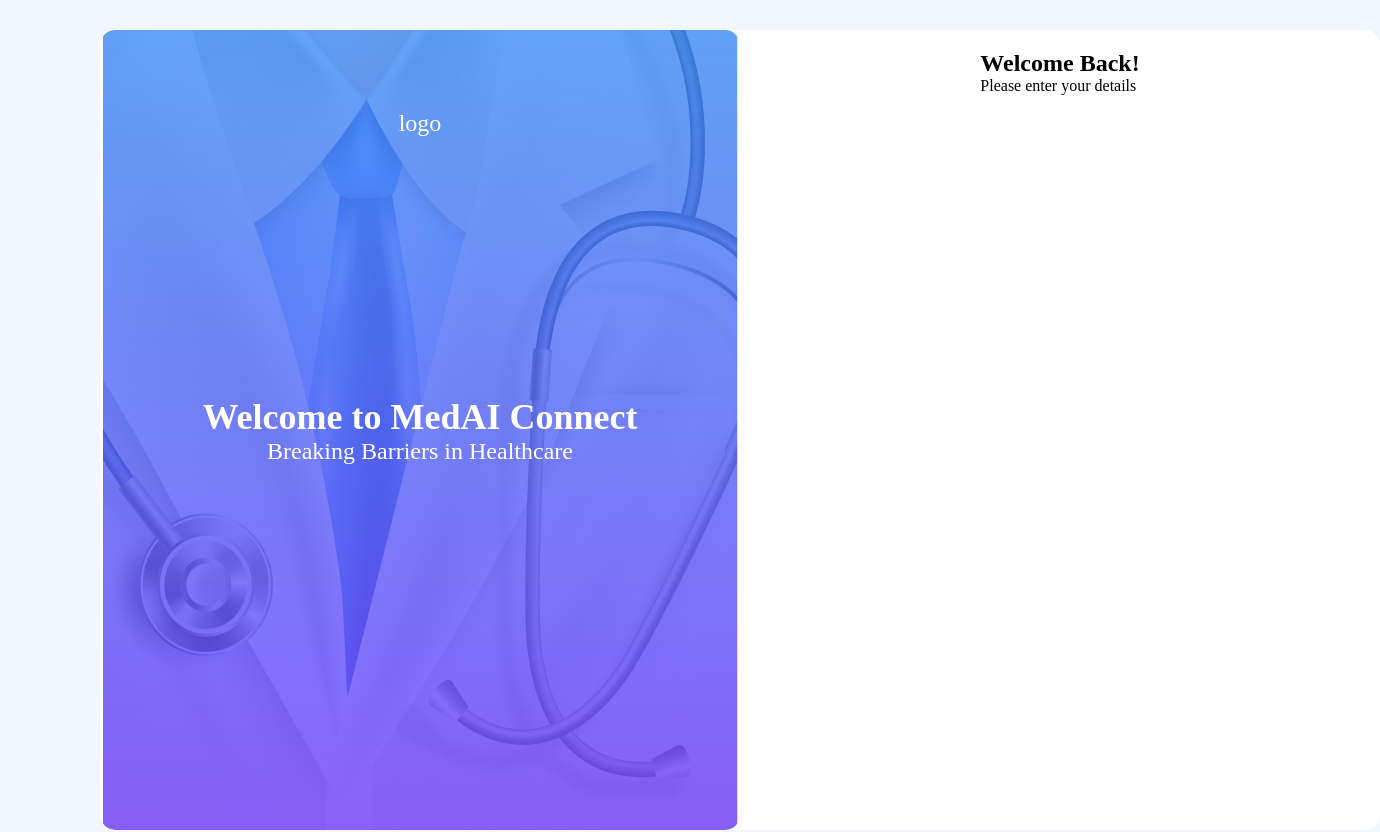
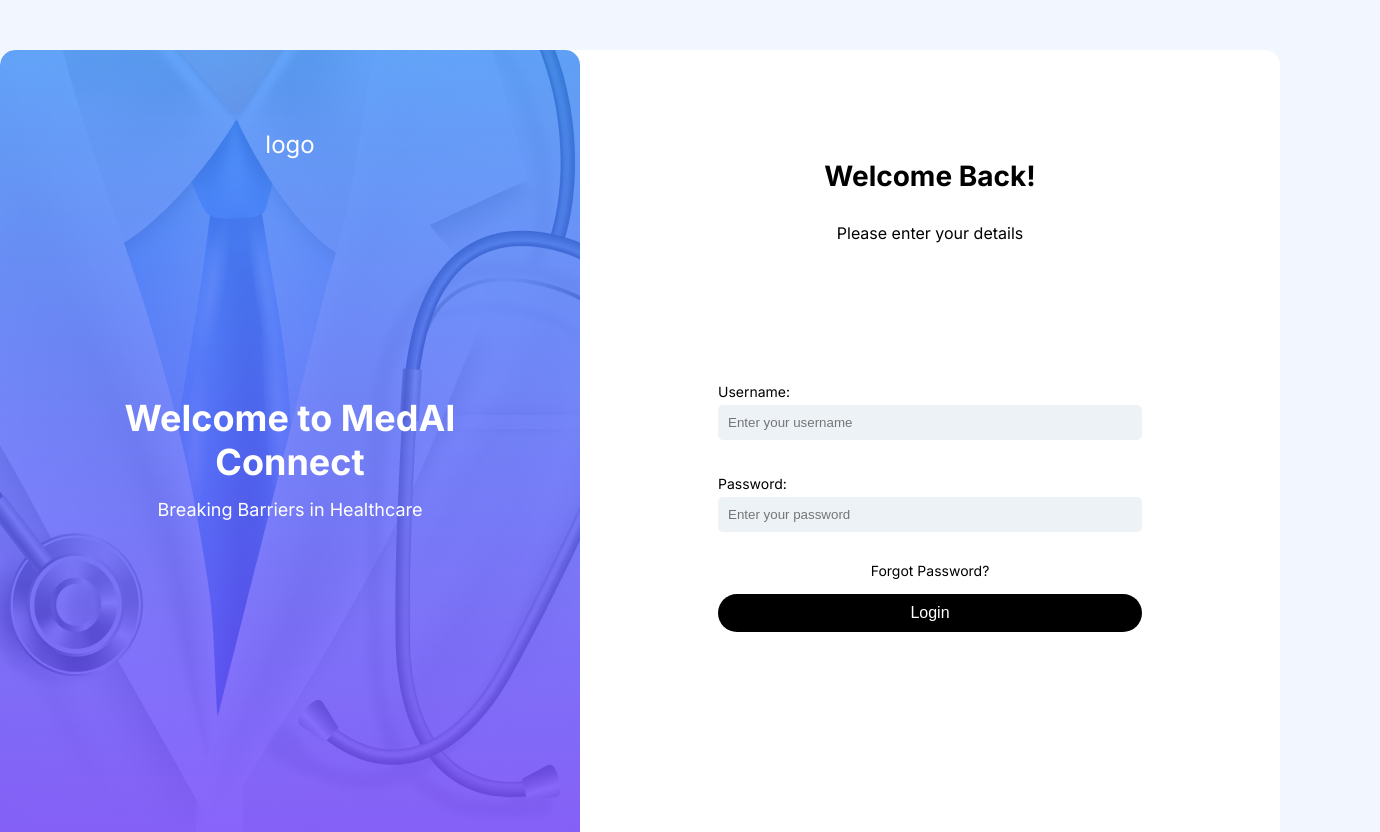
Before and after one commit to mihan2002/medicine-app, a React (Vite) app: page / in a window 1280 px wide. Shown: the top 832 px of the page, 1380 px wide, since content can reach past the window. Built offline with nearby package versions, Linux system fonts and the light colour scheme.

Commit message:
login page form

```diff
--- a/src/App.css
+++ b/src/App.css
@@ -3,6 +3,7 @@
   padding: 0;
   margin: 0;
   scroll-behavior: smooth;
+
 }
 
 body{
--- /dev/null
+++ b/src/components/LoginForm.css
@@ -0,0 +1,53 @@
+.login-form {
+    display: flex;
+    flex-direction: column;
+    width: 300px; /* Adjust the width of the form */
+    margin: 0 auto; /* Center the form horizontally */
+    border-radius: 10px;
+    align-items: center;
+  }
+
+  .login-form p{
+    text-align: end;
+    margin: 5px;
+    font-size: 14px;
+  }
+
+  .form-group {
+    margin-bottom: 15px;
+    display: flex;
+    flex-direction: column;
+    padding: 10px;
+
+  }
+
+  label {
+    margin-bottom: 5px;
+    font-weight: normal;
+    font-size: 14px;
+  }
+
+  input {
+    width: 424px;
+    padding: 10px;
+    border: none;
+    border-radius: 5px;
+    box-sizing: border-box;
+    background-color: rgba(237, 242, 247, 1);
+  }
+
+  button {
+    padding: 10px;
+    background-color: #000000;
+    color: white;
+    border: none;
+    border-radius: 90px;
+    cursor: pointer;
+    font-size: 16px;
+    width: 424px;
+    margin: 10px;
+  }
+
+  button:hover {
+    background-color: rgba(11, 76, 174, 1);
+  }
--- /dev/null
+++ b/src/components/LoginForm.jsx
@@ -0,0 +1,25 @@
+import './LoginForm.css';
+
+const UserLogin = () => {
+  return (
+
+
+        <div className="form-container">
+          <form className="login-form" action="/login" method="POST">
+            <div className="form-group">
+              <label htmlFor="username">Username:</label>
+              <input type="text" id="username" name="username" placeholder="Enter your username" required />
+            </div>
+            <div className="form-group">
+              <label htmlFor="password">Password:</label>
+              <input type="password" id="password" name="password" placeholder="Enter your password" required />
+            </div>
+            <p>Forgot Password?</p>
+            <button type="submit">Login</button>
+          </form>
+        </div>
+
+  );
+};
+
+export default UserLogin;
--- a/src/index.css
+++ b/src/index.css
@@ -1,11 +1,15 @@
 @import url("https://fonts.googleapis.com/css2?family=Inter:wght@400;500;600;700&display=swap");
 @import url("https://fonts.googleapis.com/css2?family=DM+Sans:wght@700&display=swap");
 @import url("https://fonts.googleapis.com/css2?family=Public+Sans:wght@400;600&display=swap");
+
+@import url('https://fonts.googleapis.com/css2?family=Inter:wght@100..900&display=swap');
+
 @tailwind base;
 @tailwind components;
 @tailwind utilities;
 body {
   @apply leading-[normal] m-0;
+  font-family: 'Inter', sans-serif;
 }
 *,
 ::before,
--- a/src/pages/UserLogin.jsx
+++ b/src/pages/UserLogin.jsx
@@ -1,5 +1,6 @@
 import ContentContainer from "../components/ContentContainer";
 import './userLogin.css';
+import LoginForm from '../components/LoginForm';
 
 const UserLogin = () => {
   return (
@@ -9,7 +10,7 @@
         <img src="src\assets\sidenav-bg.png" alt="" />
         <div className="logo">logo</div>
         <div className="text-overlay">
-            <h2>Welcome to MedAI Connect</h2>
+            <h2>Welcome to MedAI <br></br>Connect</h2>
             <p>Breaking Barriers in Healthcare</p>
         </div>
       </div>
@@ -18,6 +19,12 @@
           <h2>Welcome Back!</h2>
           <p>Please enter your details</p>
         </div>
+        <div className="form">
+          <LoginForm></LoginForm>
+
+
+
+        </div>
       </div>
     </div>
 
--- a/src/pages/userLogin.css
+++ b/src/pages/userLogin.css
@@ -7,7 +7,7 @@
     height:800px;
     justify-content: center;
     align-items: center;
-    margin: 30px 30px 30px 100px;
+    margin: 50px auto;
     flex-direction: row;
     overflow: hidden;
 }
@@ -45,8 +45,38 @@
     height: 100%; /* Ensure the overlay takes up the full height */
     flex-direction: column;
 }
+
+.text-overlay h2{
+  padding: 15px;
+}
+.text-overlay p{
+  font-size: 18px;
+  font-weight: normal;
+}
+
   /* Form container styling */
   .form-container {
     flex: 1;
-    padding: 20px;
+    padding: 100px;
+    flex-direction: column;
+    align-items: center;
+    justify-content: center;
+
+
   }
+  .form-container h2{
+    padding: 30px;
+    text-align: center;
+    font-size: 28px;
+  }
+  .form-container p{
+    text-align: center;
+    font-size: 16px;
+
+  }
+  .form{
+    align-items: center;
+    position: relative;
+    justify-content: center;
+    margin: 30px auto;
+  }
```
